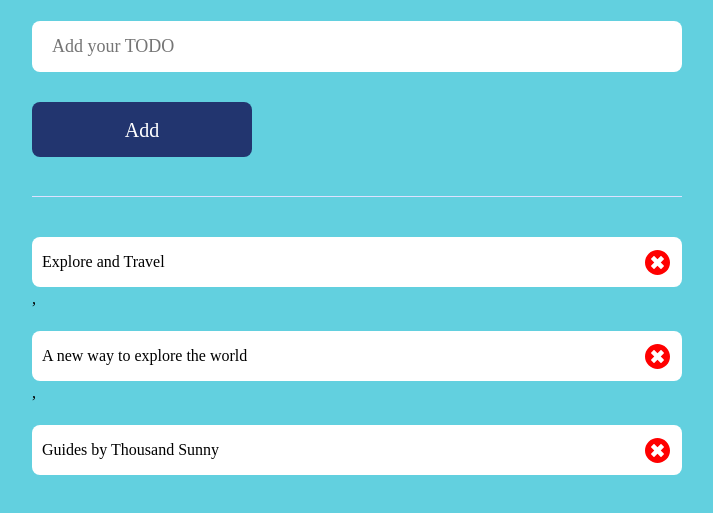
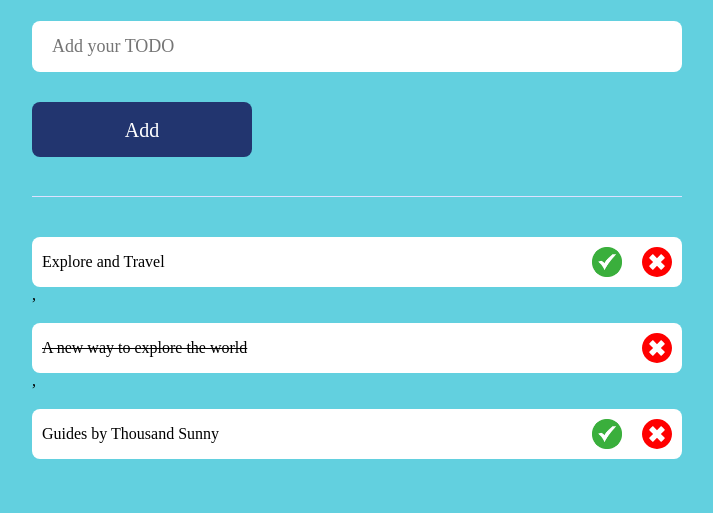
Before and after one commit to Vita-31/TODO, a plain HTML site: page index.html in a window 1280 px wide. Shown: the part 205-718 px from the top of the page, without its empty margins (283-996 px from the left). Drawn offline with Linux system fonts and the light colour scheme; a web font is replaced by a local one.

Commit message:
todo styles for complete

```diff
--- a/css/style.css
+++ b/css/style.css
@@ -98,7 +98,7 @@ body {
     font-weight: 400;
     font-style: normal;
     font-size: 16px;
-    line-height: 150%;
+    line-height: 100%;
     background-color: #62D0DF;
     color: #000;
     padding: 0;
@@ -136,7 +136,6 @@ a {
 .container--center {
     display: flex;
     align-items: center;
-    /* justify-content: center; */
     flex-direction: column;
 }
 
@@ -202,6 +201,9 @@ a {
     font-weight: 500;
     font-size: 20px;
     cursor: pointer;
+    display: flex;
+    align-items: center;
+    justify-content: center;
 }
 
 .btn--base {
@@ -212,16 +214,12 @@ a {
     transition: 0.4s;
 }
 
+.btn--icon {
+    padding: 0;
+}
+
 .btn--base:hover {
     background-color: #3d5cbb;
-}
-
-.btn--cancel {
-    width: 30px;
-    height: 30px;
-    display: flex;
-    align-items: center;
-    justify-content: center;
 }
 
 .todo__list {
@@ -244,8 +242,18 @@ a {
 .todo__item:first-child {
     margin-top: 0;
 }
+.todo-item--completed{
+    text-decoration: line-through;
+}
 
-.img-cancel {
-    width: 25px;
-    height: 25px;
+.todo-btn {
+    display: flex;
+    align-items: center;
+    justify-content: center;
+    gap: 0 20px
 }
+
+.btn-img {
+    width: 30px;
+    height: 30px;
+}
--- a/js/app.js
+++ b/js/app.js
@@ -1,81 +1,154 @@
 const dom = {
-  formTodo: document.getElementById("form-todo"),
-  todoList: document.getElementById("todo-list"),
-}
+  formTodo: document.getElementById('form-todo'),
+  todoList: document.getElementById('todo-list'),
+};
 
-// const todos = [
-//   {
-//     title: 'Explore and Travel',
-//     completed: false
-//   },
-//   {
-//     title: 'A new way to explore the world ',
-//     completed: false
-//   },
-//   {
-//     title: 'Guides by Thousand Sunny',
-//     completed: false
-//   }
-// ]
-
+let todos = [
+  {
+    id: 1,
+    title: 'Explore and Travel',
+    completed: false,
+  },
+  {
+    id: 2,
+    title: 'A new way to explore the world ',
+    completed: true,
+  },
+  {
+    id: 3,
+    title: 'Guides by Thousand Sunny',
+    completed: false,
+  },
+];
 dom.formTodo.addEventListener('submit', (e) => {
-  e.preventDefault()
   const inputValue = e.target.title.value;
-  let newTodo = {
+  const newTodo = {
     title: inputValue,
-    completed: false
+    completed: false,
+    id: Date.now()
   }
-  // fetchData('./data/data.json', 'POST', newTodo)
   e.target.reset();
 })
 
-dom.todoList.addEventListener('click', (e) => {
-  if(e.target.closest('.btn--cancel')) {
-    // fetchData('./data/dat.json', 'DELETE')
-  }
-})
+renderTodos(todos, dom.todoList)
 
-//вставити текст
-function createTodo(todo) {
+function renderTodos(todos, todoList) {
+  todoList.innerHTML = createTodo(todos)
+}
+
+function createTodo(todos) {
+  return todos.map(todo => createTodoHTML(todo))
+}
+
+function createTodoHTML(todo) {
   return `
-  <li class="todo__item todo-item">
-      <p>${todo.title}</p>
-      <button class="btn btn--cancel"">
-          <img src="./img/cancel-icon.svg" class="img-cancel" alt="Delete" width="1" height="1">
-      </button>
-  </li>
+      <li class="todo__item todo-item">
+      <p class="${todo.completed ? 'todo-item--completed' : ''}">${todo.title}</p>
+      <div class="todo-btn">
+      ${ !todo.completed
+         ? ` <button class="btn btn--icon">
+                <img src="./img/copmlete.png" class="btn-img" alt="Delete" width="1" height="1">
+              </button>`  : ''
+        }
+        <button class="btn btn--icon">
+            <img src="./img/cancel-icon.svg" class="btn-img" alt="Delete" width="1" height="1">
+        </button>
+      </div>
+    </li>
   `
 }
 
-//розєднати туду
-function renderTodoHTML(todos) {
-  return todos.map(todo => createTodo(todo))
-}
+// renderTodos(todos, dom.todoList);
 
-//вставити туду в список
-function renderTodos(todos, todoList) {
-  todoList.innerHTML = renderTodoHTML(todos)
-}
+// dom.formTodo.addEventListener('submit', (e) => {
+//   e.preventDefault();
+//   const inputValue = e.target.title.value.trim();
+//   const newTodo = {
+//     title: inputValue,
+//     completed: false,
+//     id: Date.now(),
+//   };
+//   todos.push(newTodo);
+//   renderTodos(todos, dom.todoList);
+//   // fetchData('./data/data.json', 'POST', newTodo)
+//   e.target.reset();
+// });
 
-async function fetchData(url, method = 'GET', data) {
-  try {
-    let response = await fetch(url, {
-      method,
-      body: data && JSON.stringify(data),
-      headers: {
-        "content-type": "application/json;charset=utf-8"
-      }
-    })
-    if(response.ok) {
-      let data = await response.json();
-      renderTodos(data, dom.todoList)
-    }
-  } catch (error) {
-    console.warn(error)
-  }
-}
+// dom.todoList.addEventListener('click', (e) => {
+//   const deleteBtn = e.target.closest('.btn--cancel');
+//   const completeBtn = e.target.closest('.btn--complete');
+//   if (deleteBtn || completeBtn) {
+//     const todoItem = e.target.closest('.todo-item');
+//     const todoId = Number(todoItem.dataset.id);
+//     if (deleteBtn) {
+//       console.log('DELETE!!!', todoId);
+//       // const todoIdx = todos.findIndex(todo => todo.id === todoId)
+//       // todos.splice(todoIdx, 1)
+//       //or
+//       todos = todos.filter((todo) => todo.id !== todoId);
+//     }
+//     if (completeBtn) {
+//       console.log('EDIT!!!', todoId);
+//       const todo = todos.find((todo) => todo.id === todoId);
+//       todo.completed = true;
 
-fetchData('./data/data.json');
+//       // const todoIdx = todos.findIndex(todo => todo.id === todoId)
+//       // const todo = {...todos[todoIdx]}
+//       // todo.completed = true
+//       // todos.splice(todoIdx, 1, todo)
+//     }
+//     renderTodos(todos, dom.todoList);
+//   }
+// });
+
+// //вставити текст
+// function createTodo(todo) {
+//   return `
+  // <li class="todo__item todo-item" data-id="${todo.id}">
+  //     <p class="${todo.completed ? 'todo-item--completed' : ''}">${todo.title}</p>
+  //     ${
+  //       !todo.completed
+  //         ? `<button class="btn btn--complete">
+  //               Complete
+  //           </button>`
+  //         : ''
+  //     }
+  //     <button class="btn btn--cancel">
+  //         <img src="./img/cancel-icon.svg" class="img-cancel" alt="Delete" width="1" height="1">
+  //     </button>
+  // </li>
+//   `;
+// }
+
+// //розєднати туду
+// function renderTodoHTML(todos) {
+//   return todos.map((todo) => createTodo(todo)).join('');
+// }
+
+// //вставити туду в список
+// function renderTodos(todos, todoList) {
+//   todoList.innerHTML = renderTodoHTML(todos);
+// }
+
+// async function fetchData(url, method = 'GET', data) {
+//   try {
+//     let response = await fetch(url, {
+//       method,
+//       body: data && JSON.stringify(data),
+//       headers: {
+//         'content-type': 'application/json;charset=utf-8',
+//       },
+//     });
+//     if (response.ok) {
+//       let data = await response.json();
+//       renderTodos(data, dom.todoList);
+//     }
+//   } catch (error) {
+//     console.warn(error);
+//   }
+// }
+
+// fetchData('./data/data.json');
 
 // async function fetchData(url) {
 //   try {
```
Also changed, not shown: img/copmlete.png (added).
